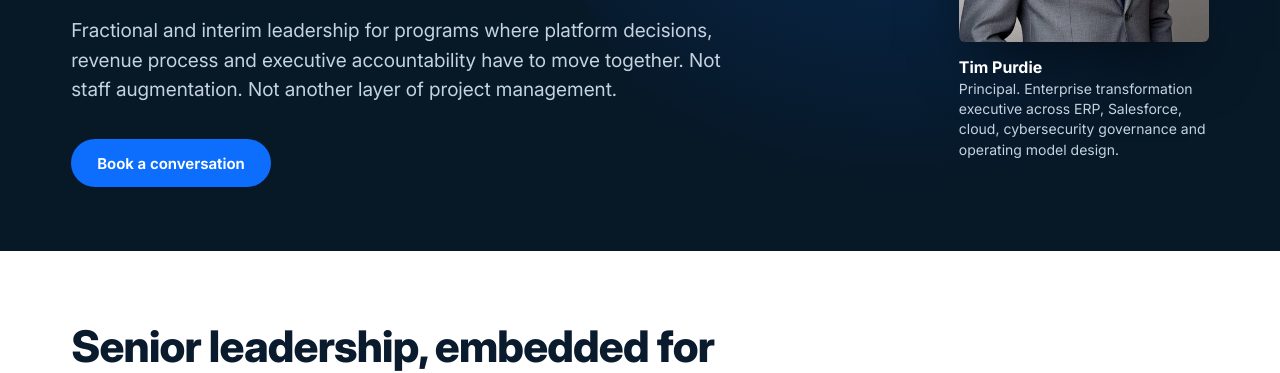
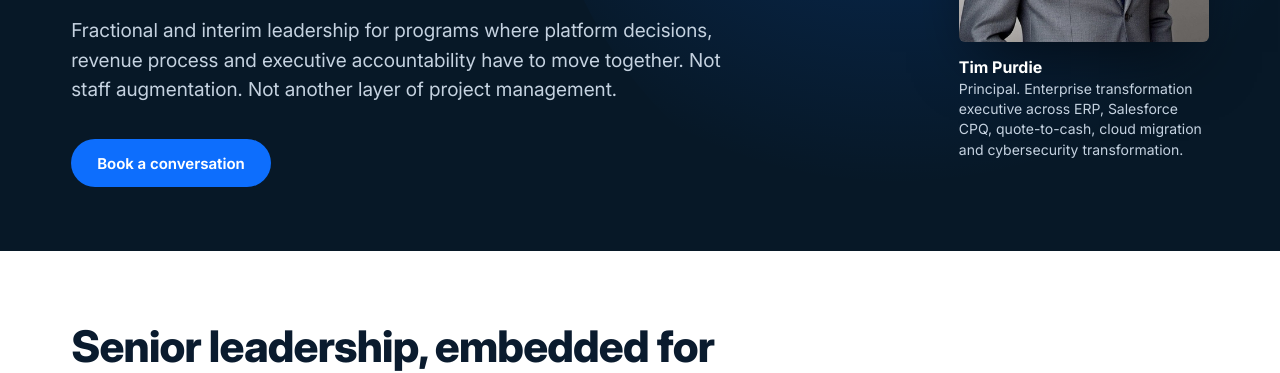
Before and after one commit to 351Nomad/oursuccesscoach-site, a plain HTML site: page index.html in a window 1280 px wide. Shown: the part 438-811 px from the top of the page. Drawn offline with Linux system fonts and the light colour scheme.

Commit message:
Site update 2026-11-25 14:11

```diff
--- a/index.html
+++ b/index.html
@@ -129,7 +129,7 @@ h1,h2,h3{text-wrap:balance}
    </div>
    <figure class="who">
     <img src="assets/tim-portrait.jpg" alt="Tim Purdie, Principal, Our Success Coach" width="864" height="1080">
-    <p><b>Tim Purdie</b>Principal. Enterprise transformation executive across ERP, Salesforce, cloud, cybersecurity governance and operating model design.</p>
+    <p><b>Tim Purdie</b>Principal. Enterprise transformation executive across ERP, Salesforce CPQ, quote-to-cash, cloud migration and cybersecurity transformation.</p>
    </figure>
   </section>
  </div>
```
